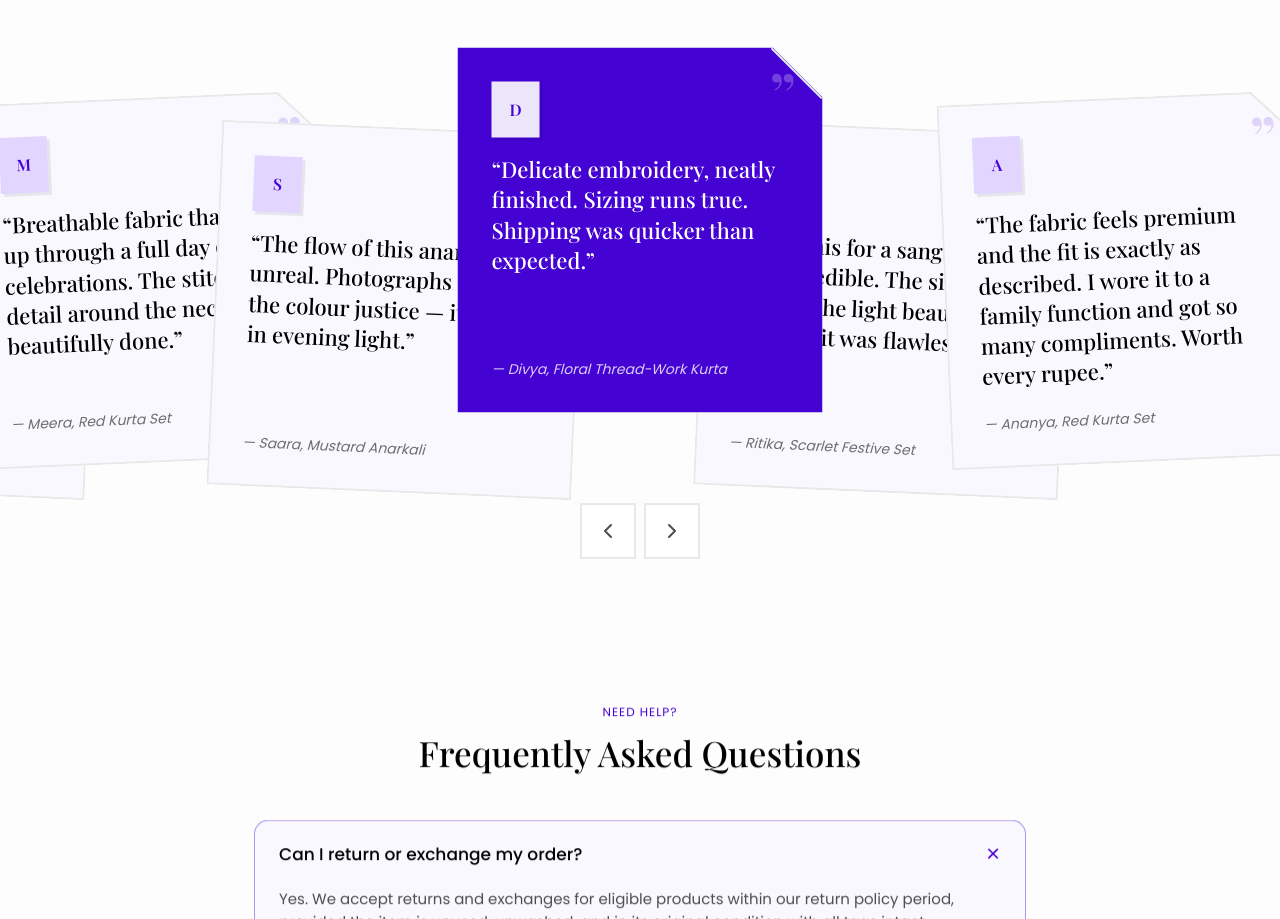
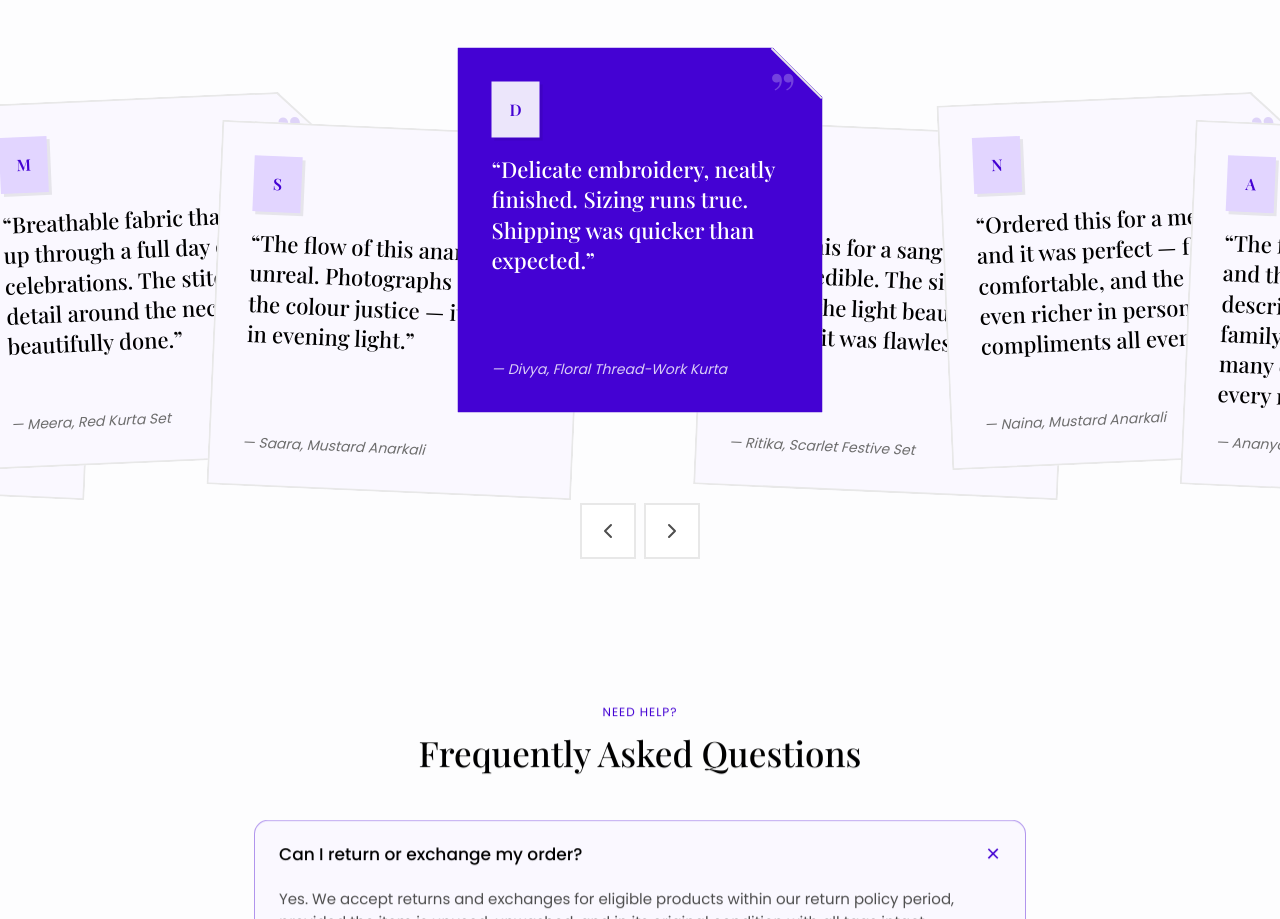
Before and after one commit to ragav1n/look, a React (Vite) app: page / in a window 1280 px wide. Shown: the part 3484-4403 px from the top of the page. Built offline with nearby package versions, Linux system fonts and the light colour scheme; no server answers.

Commit message:
Center testimonials fan and add a 7th review for symmetry
The even card count left the highlighted center card with 3 cards on the
left but only 2 on the right. Center on the middle card and add one more
review so the fan is a balanced 3-center-3.

```diff
--- a/src/components/ui/stagger-testimonials.tsx
+++ b/src/components/ui/stagger-testimonials.tsx
@@ -162,8 +162,8 @@ export const StaggerTestimonials: React.FC<{ items: Testimonial[] }> = ({ items
       onBlurCapture={() => (paused.current = false)}
     >
       {list.map((testimonial, index) => {
-        const position =
-          list.length % 2 ? index - (list.length + 1) / 2 : index - list.length / 2;
+        // Center the fan around the middle card (symmetric for an odd count).
+        const position = index - Math.floor(list.length / 2);
         return (
           <TestimonialCard
             key={testimonial.tempId}
--- a/src/data/reviews.ts
+++ b/src/data/reviews.ts
@@ -70,6 +70,17 @@ export const reviews: Review[] = [
     body: "Wore this for a sangeet and felt incredible. The silk blend catches the light beautifully and the fit was flawless.",
     verified: true,
   },
+  {
+    id: "r-7",
+    productId: "p-mustard-anarkali",
+    productName: "Mustard Anarkali",
+    author: "Naina",
+    rating: 5,
+    date: "2026-07-08",
+    title: "Twirls beautifully",
+    body: "Ordered this for a mehendi and it was perfect — flowy, comfortable, and the colour is even richer in person. Got compliments all evening.",
+    verified: true,
+  },
 ];
 
 export const reviewsFor = (productId: string) => reviews.filter((r) => r.productId === productId);
```
